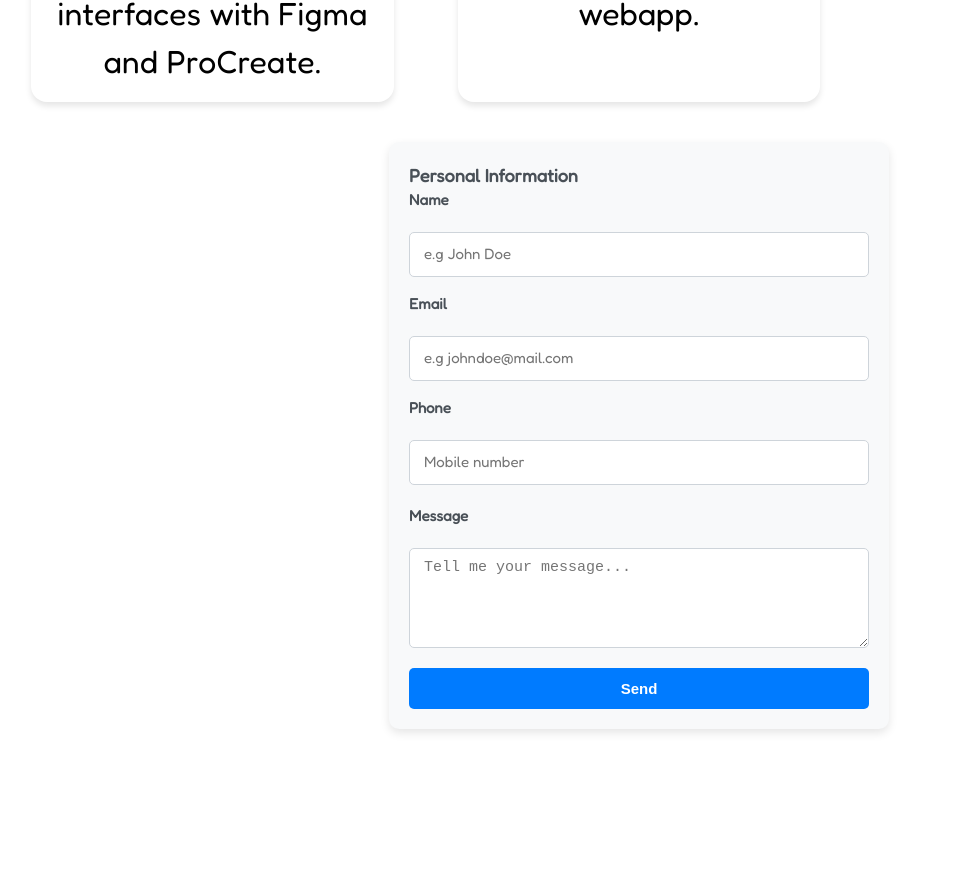
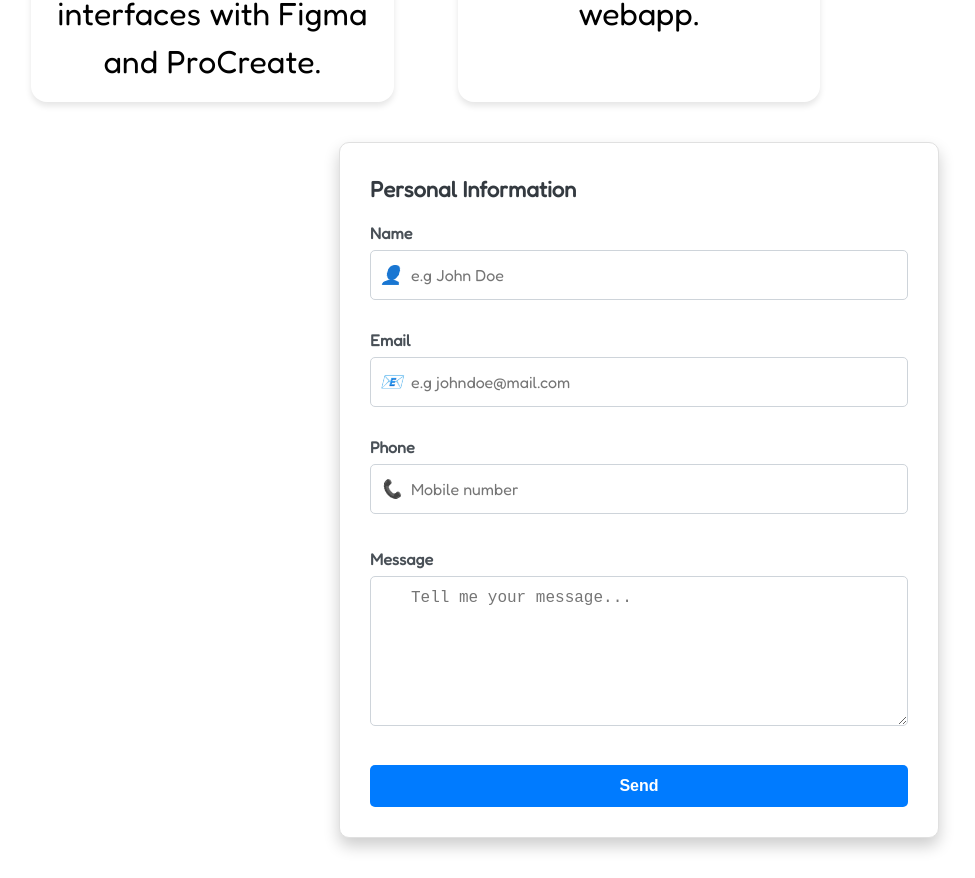
Before and after one commit to fatihg61/Fatihport, a SvelteKit app: page / in a window 1280 px wide. Shown: the part 2003-2881 px from the top of the page, without its empty margins (1-976 px from the left). Before the commit the page ends 2772 px from the top, so only its background shows below. Built offline with nearby package versions, Linux system fonts and the light colour scheme.

Commit message:
:art: validation

```diff
--- a/package.json
+++ b/package.json
@@ -11,6 +11,7 @@
 		"@sveltejs/adapter-auto": "^2.0.0",
 		"@sveltejs/kit": "^1.20.4",
 		"svelte": "^4.0.5",
+		"svelte-popover": "^2.0.8",
 		"vite": "^4.4.2"
 	},
 	"type": "module",
--- a/src/routes/form/Contact.svelte
+++ b/src/routes/form/Contact.svelte
@@ -80,7 +80,10 @@
   >
     <fieldset class="form-wrapper">
       <legend class="form-legend">Personal Information</legend>
-      <label for="name" class="form-label"><span>Name</span></label>
+      <label for="name" class="form-label">
+        <span>Name</span>
+        <div class="input-wrapper">
+          <i class="icon user-icon"></i>
           <input
             type="text"
             name="name"
@@ -89,11 +92,16 @@
             placeholder="e.g John Doe"
             class="input-field {errors.name ? 'input-error' : validity.name ? 'input-success' : ''}"
           />
+        </div>
+      </label>
       {#if errors.name}
         <p class="error-message">{errors.name}</p>
       {/if}
 
-      <label for="email" class="form-label"><span>Email</span></label>
+      <label for="email" class="form-label">
+        <span>Email</span>
+        <div class="input-wrapper">
+          <i class="icon email-icon"></i>
           <input
             type="email"
             name="email"
@@ -102,11 +110,16 @@
             placeholder="e.g johndoe@mail.com"
             class="input-field {errors.email ? 'input-error' : validity.email ? 'input-success' : ''}"
           />
+        </div>
+      </label>
       {#if errors.email}
         <p class="error-message">{errors.email}</p>
       {/if}
 
-      <label for="phone" class="form-label"><span>Phone</span></label>
+      <label for="phone" class="form-label">
+        <span>Phone</span>
+        <div class="input-wrapper">
+          <i class="icon phone-icon"></i>
           <input
             type="tel"
             name="phone"
@@ -115,13 +128,16 @@
             placeholder="Mobile number"
             class="input-field {errors.phone ? 'input-error' : validity.phone ? 'input-success' : ''}"
           />
+        </div>
+      </label>
       {#if errors.phone}
         <p class="error-message">{errors.phone}</p>
       {/if}
     </fieldset>
 
     <fieldset class="form-wrapper">
-      <label for="message" class="form-label"><span>Message</span></label>
+      <label for="message" class="form-label">
+        <span>Message</span>
         <textarea
           name="message"
           id="message"
@@ -129,6 +145,7 @@
           placeholder="Tell me your message..."
           class="input-field textarea-field {errors.message ? 'input-error' : validity.message ? 'input-success' : ''}"
         ></textarea>
+      </label>
       {#if errors.message}
         <p class="error-message">{errors.message}</p>
       {/if}
@@ -156,48 +173,73 @@
   /* Section Styling */
   .form-container {
     width: 100%;
-    max-width: 500px;
+    max-width: 600px;
     margin: 40px auto;
-    padding: 20px;
-    background: #f8f9fa;
-    box-shadow: 0 4px 10px rgba(0, 0, 0, 0.1);
+    padding: 30px;
+    background: #fff;
+    box-shadow: 0 8px 16px rgba(0, 0, 0, 0.2);
     border-radius: 10px;
+    border: 1px solid #e0e0e0;
   }
 
   /* Form Styling */
   .contact-form {
     display: flex;
     flex-direction: column;
-    gap: 20px;
+    gap: 25px;
   }
 
   /* Wrapper for Form Elements */
   .form-wrapper {
     display: flex;
     flex-direction: column;
-    gap: 16px;
+    gap: 20px;
   }
 
   /* Legends */
   .form-legend {
     font-weight: bold;
-    font-size: 18px;
-    color: #495057;
+    font-size: 22px;
+    color: #343a40;
+    margin-bottom: 15px;
   }
 
   /* Labels */
   .form-label {
     font-weight: bold;
-    font-size: 15px;
+    font-size: 16px;
     color: #495057;
+    margin-bottom: 8px;
+  }
+
+  .form-label span {
+    display: block;
     margin-bottom: 5px;
   }
+
+  /* Input Wrapper for Icons */
+  .input-wrapper {
+    position: relative;
+    display: flex;
+    align-items: center;
+  }
+
+  .icon {
+    position: absolute;
+    left: 10px;
+    color: #6c757d;
+    font-size: 18px;
+  }
+
+  .user-icon::before { content: "👤"; }
+  .email-icon::before { content: "📧"; }
+  .phone-icon::before { content: "📞"; }
 
   /* Input and Textarea Styling */
   .input-field, .textarea-field {
     width: 100%;
-    padding: 10px 14px;
-    font-size: 15px;
+    padding: 12px 15px 12px 40px;
+    font-size: 16px;
     border: 1px solid #ced4da;
     border-radius: 5px;
     transition: border-color 0.3s ease-in-out, box-shadow 0.3s ease-in-out;
@@ -205,11 +247,12 @@
 
   .input-field:focus, .textarea-field:focus {
     outline: none;
-    box-shadow: 0 0 0 0.2rem rgba(0,123,255,.25);
+    border-color: #007bff;
+    box-shadow: 0 0 5px rgba(0,123,255,.5);
   }
 
   .textarea-field {
-    min-height: 100px;
+    min-height: 150px;
   }
 
   .input-error {
@@ -223,13 +266,13 @@
   /* Button Styling */
   .btn {
     padding: 12px 16px;
-    font-size: 15px;
+    font-size: 16px;
     font-weight: bold;
     text-align: center;
     border: none;
     border-radius: 5px;
     cursor: pointer;
-    transition: background-color 0.3s ease-in-out, box-shadow 0.3s ease-in-out;
+    transition: background-color 0.3s ease-in-out, box-shadow 0.3s ease-in-out, transform 0.2s;
   }
 
   .btn-primary {
@@ -240,6 +283,7 @@
   .btn-primary:hover {
     background-color: #0056b3;
     box-shadow: 0 4px 8px rgba(0, 91, 187, 0.2);
+    transform: translateY(-2px);
   }
 
   .btn-primary:disabled {
@@ -250,7 +294,7 @@
   /* Success and Error Messages */
   .success-message,
   .error-message {
-    font-size: 15px;
+    font-size: 16px;
     font-weight: bold;
     padding: 12px;
     border-radius: 5px;
```
Also changed, not shown: 1 other file (tests, documents, lock files or other folders). Lines whose indentation alone changed are shown as unchanged.
